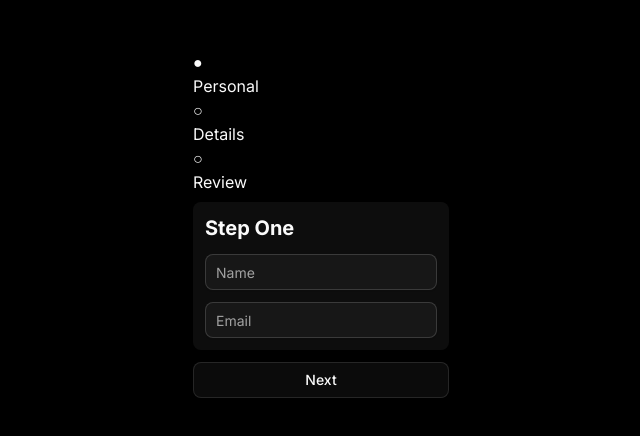
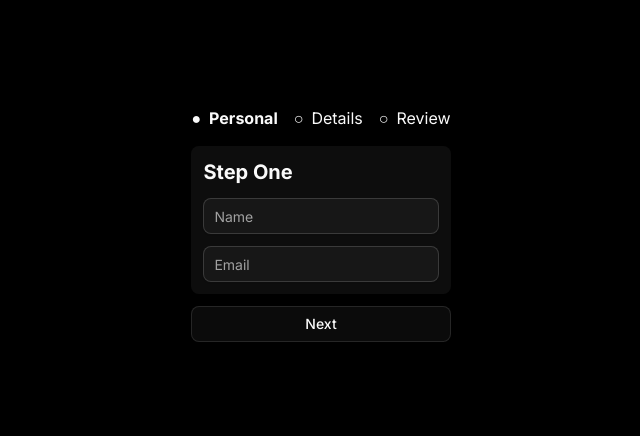
Before and after one commit to DenisDK/Zustand-mini-task, a Next.js app: page / in a window 1280 px wide. Shown: the part 176-612 px from the top of the page, without its empty margins (319-959 px from the left). Built offline with nearby package versions, Linux system fonts and the light colour scheme.

Commit message:
StepIndicators imple style

```diff
--- a/modules/multiStepForm/components/StepIndicator.tsx
+++ b/modules/multiStepForm/components/StepIndicator.tsx
@@ -7,14 +7,17 @@ const StepIndicator = () => {
   const currentStep = useMultiStepFormStore((state) => state.currentStep);
 
   return (
-    <div>
+    <div className="flex gap-4 mb-2">
       {steps.map((step, index) => {
         const stepNumber = index + 1;
 
         const isCompleted = stepNumber < currentStep;
         const isActive = stepNumber === currentStep;
         return (
-          <div key={step}>
+          <div
+            key={step}
+            className={`flex items-center gap-2 ${isActive ? "font-bold" : ""}`}
+          >
             <div>{isCompleted ? "✓" : isActive ? "●" : "○"}</div>
             <span>{step}</span>
           </div>
```
